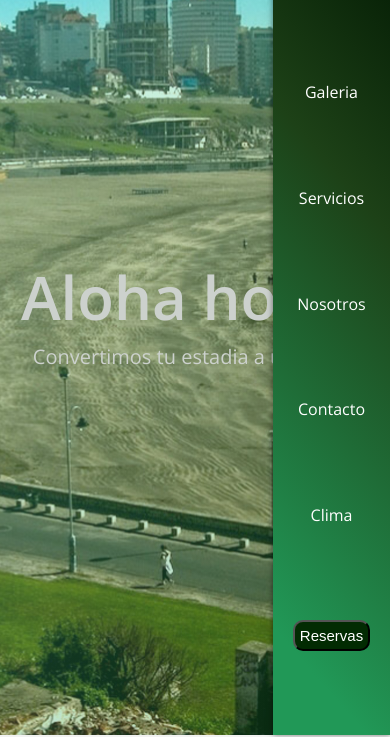
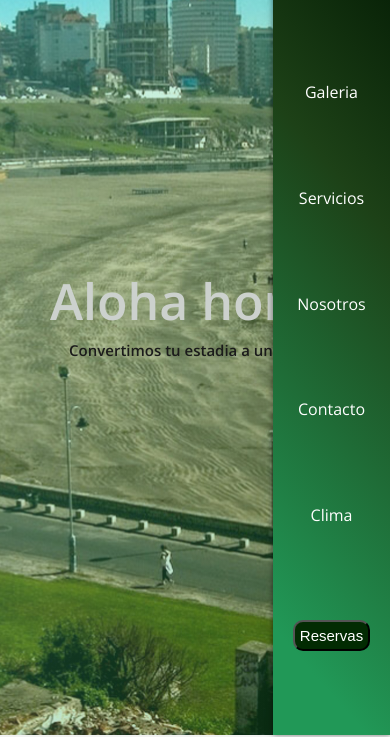
Before and after one commit to freddymdq/alohahome-FedericoMosquera, a plain HTML site: page principal.html in a window 390 px wide. Shown: the part 109-846 px from the top of the page. Drawn offline with nearby package versions, Linux system fonts and the light colour scheme.

Commit message:
correccion

```diff
--- a/css/style.css
+++ b/css/style.css
@@ -477,10 +477,13 @@ button{
         width: 30vw;
     }
     .titulos{
-        font-size: 60px;
+        font-size: 50px;
+        font-weight: 600;
     }
     .subti{
-        font-size: 20px;
+        font-size: 15px;
+        color: rgb(27, 27, 27);
+        font-weight: 600;
     }
     .contenedor-servicio img{
         width: 80%;
```
